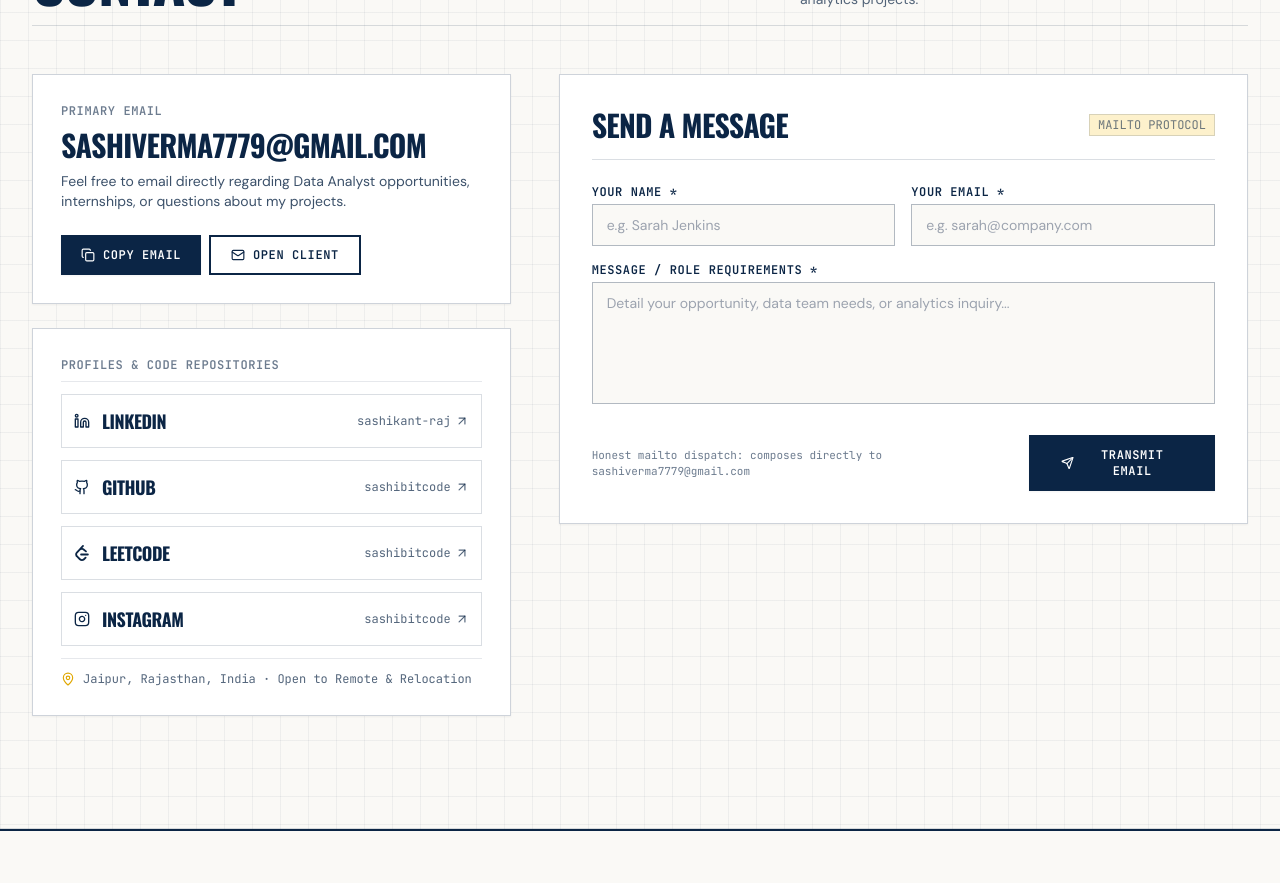
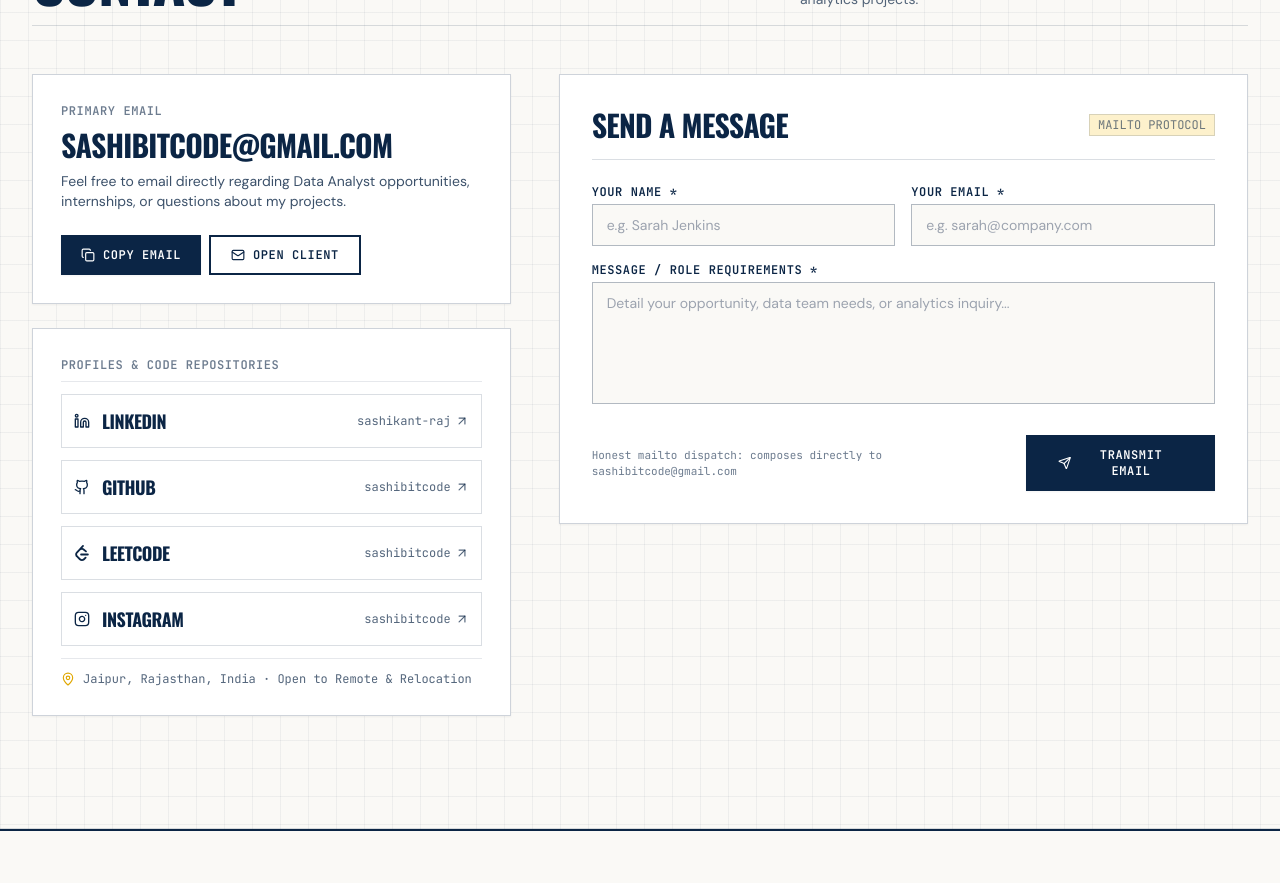
Before and after one commit to sashibitcode/My-Portfolio, a React (Vite) app: page / in a window 1280 px wide. Shown: the part 6960-7843 px from the top of the page. Built offline with nearby package versions, Linux system fonts and the light colour scheme.

Commit message:
chore: update primary email address to sashibitcode@gmail.com

```diff
--- a/src/data/portfolioData.ts
+++ b/src/data/portfolioData.ts
@@ -11,7 +11,7 @@ export const portfolioData: PortfolioData = {
     title: 'Data Analyst',
     roleSubtitle: 'B.Tech Computer Science · Jagannath University, Jaipur',
     location: 'Jaipur, Rajasthan, India',
-    email: 'sashiverma7779@gmail.com',
+    email: 'sashibitcode@gmail.com',
     phone: '+91-6204961091',
     summary:
       'I break down raw, messy datasets into structured numbers and clear dashboards. Currently studying Computer Science at Jagannath University in Jaipur, working with Python, SQL, and Power BI.',
@@ -76,8 +76,8 @@ export const portfolioData: PortfolioData = {
     {
       platform: 'email',
       label: 'Email',
-      url: 'mailto:sashiverma7779@gmail.com',
-      handle: 'sashiverma7779@gmail.com',
+      url: 'mailto:sashibitcode@gmail.com',
+      handle: 'sashibitcode@gmail.com',
     },
   ],
   education: [
--- a/src/sections/ContactSection.tsx
+++ b/src/sections/ContactSection.tsx
@@ -15,7 +15,7 @@ export const ContactSection: React.FC = () => {
     try {
       await navigator.clipboard.writeText(personal.email);
       setCopied(true);
-      setToastMessage('Copied: sashiverma7779@gmail.com');
+      setToastMessage(`Copied: ${personal.email}`);
       setTimeout(() => setCopied(false), 2000);
       setTimeout(() => setToastMessage(''), 2500);
     } catch {
@@ -201,7 +201,7 @@ export const ContactSection: React.FC = () => {
 
               <div className="pt-2 flex flex-col sm:flex-row items-center justify-between gap-3">
                 <span className="text-[11px] font-mono text-navy/60">
-                  Honest mailto dispatch: composes directly to sashiverma7779@gmail.com
+                  Honest mailto dispatch: composes directly to {personal.email}
                 </span>
 
                 <button
```
